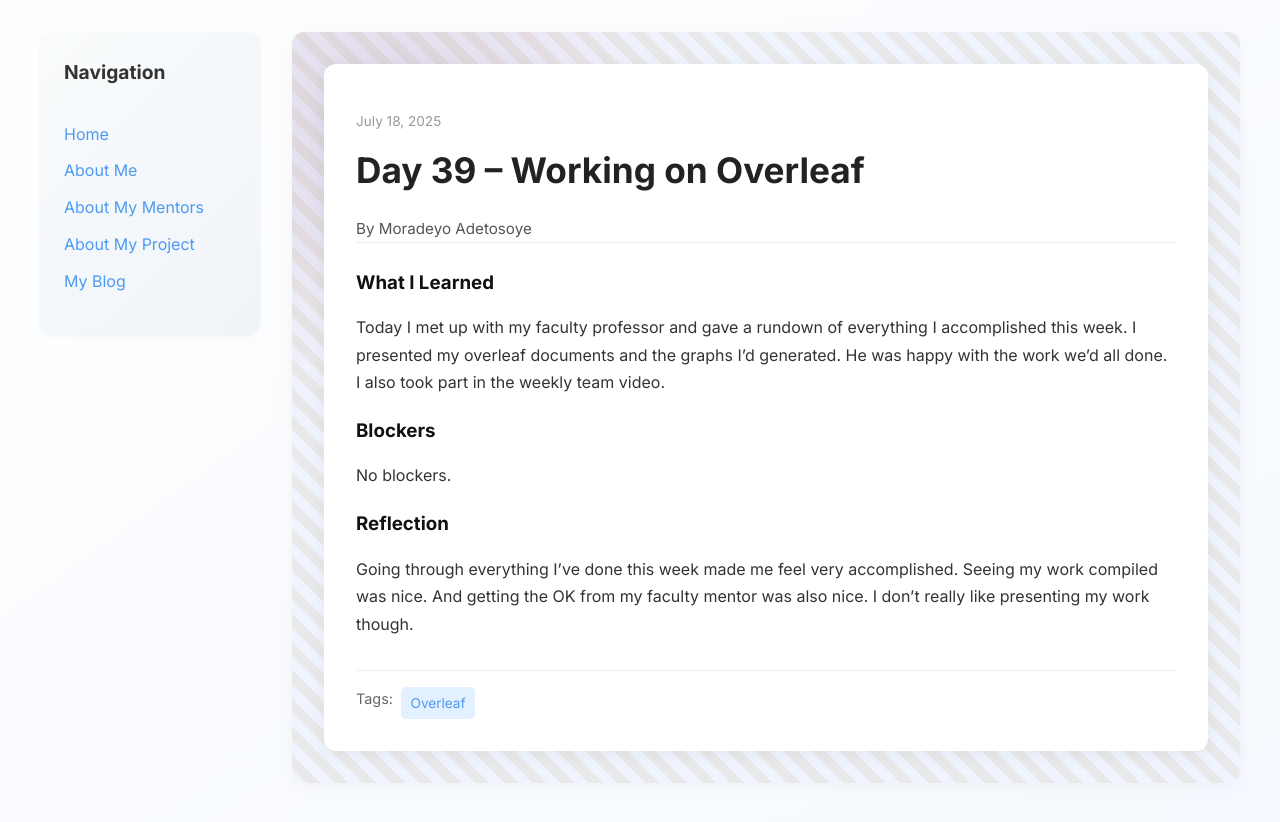
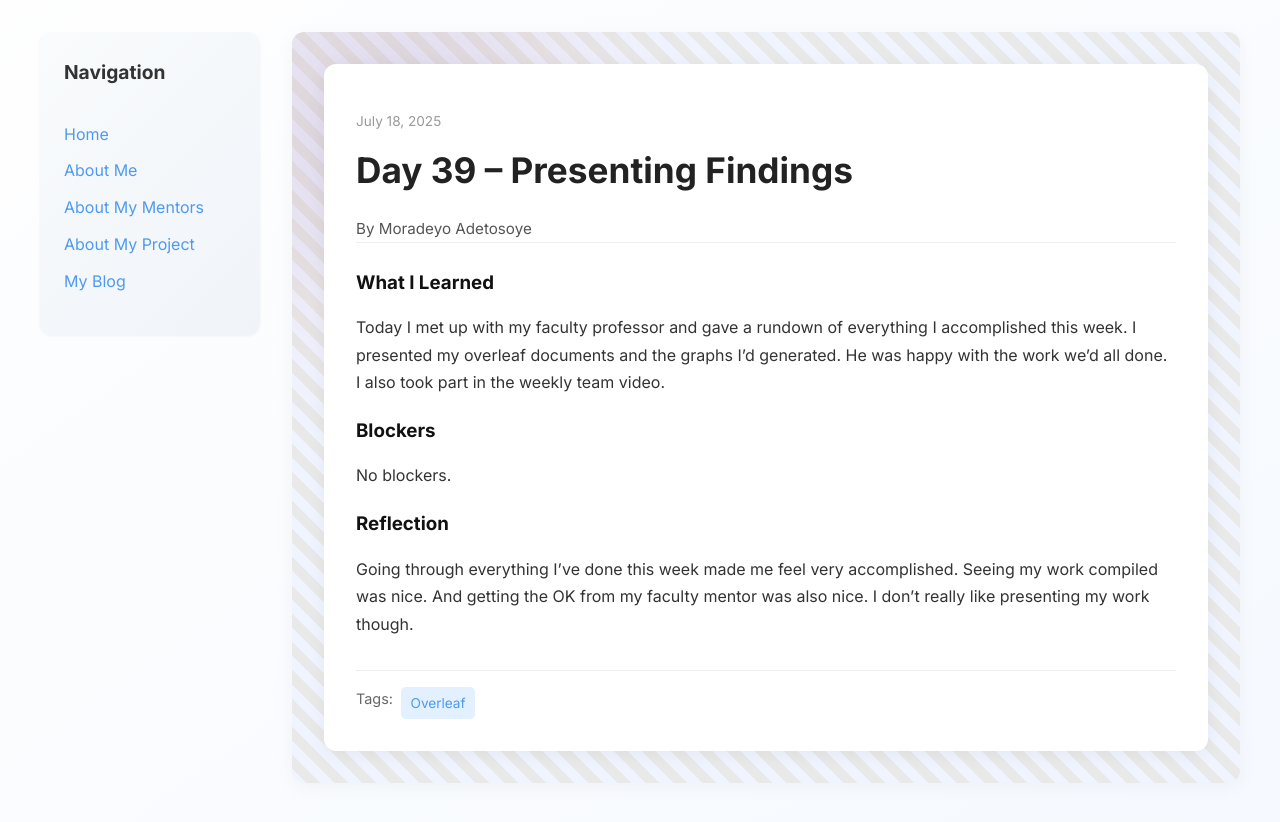
Before and after one commit to Deyo101/deyo101.github.io, a Jekyll site: the page built from _posts/2025-07-18-day-39.md, in a window 1280 px wide. Shown: the top 822 px of the page. Built offline with Jekyll 4.4.1, drawn with Linux system fonts in a browser that asks for light colours.

Commit message:
Update 2025-07-18-day-39.md

```diff
--- a/_posts/2025-07-18-day-39.md
+++ b/_posts/2025-07-18-day-39.md
@@ -1,6 +1,6 @@
 ---
 layout: post
-title: "Day 39 – Working on Overleaf"
+title: "Day 39 – Presenting Findings"
 date: 2025-07-18
 author: Moradeyo Adetosoye
 permalink: /day39.html
```
